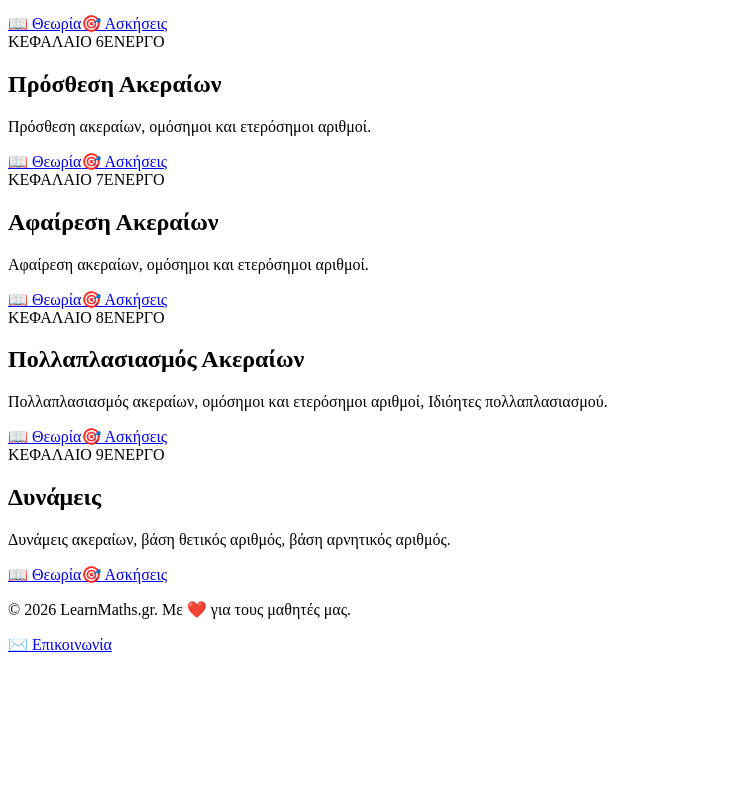
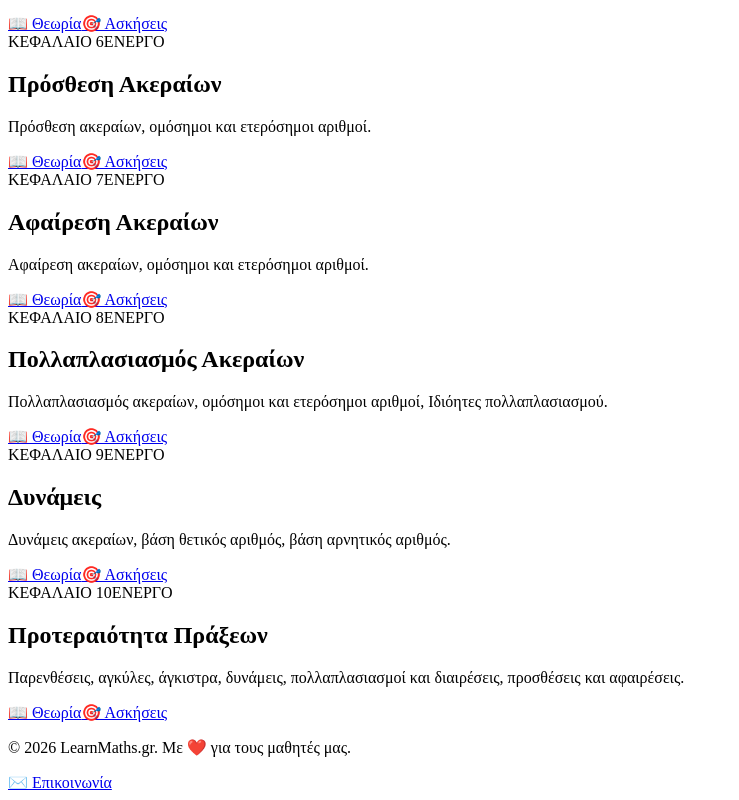
Before and after one commit to gkrimpas-lab/learn-maths-2026, a Next.js app: page /a-gymnasiou in a window 1280 px wide. Shown: the part 820-1620 px from the top of the page, without its empty margins (0-739 px from the left). Before the commit the page ends 1482 px from the top, so only its background shows below. Built offline with nearby package versions, Linux system fonts and the light colour scheme.

Commit message:
Add new chapter for 'Προτεραιότητα Πράξεων'

```diff
--- a/pages/a-gymnasiou/index.js
+++ b/pages/a-gymnasiou/index.js
@@ -73,6 +73,14 @@ const CHAPTERS = [
     title: 'Δυνάμεις',
     desc: 'Δυνάμεις ακεραίων, βάση θετικός αριθμός, βάση αρνητικός αριθμός.',
     badge: 'ΚΕΦΑΛΑΙΟ 9',
+    active: true,
+  },
+  {
+    id: '10',
+    slug: '10-proteraiotita-prakseon',
+    title: 'Προτεραιότητα Πράξεων',
+    desc: 'Παρενθέσεις, αγκύλες, άγκιστρα, δυνάμεις, πολλαπλασιασμοί και διαιρέσεις, προσθέσεις και αφαιρέσεις.',
+    badge: 'ΚΕΦΑΛΑΙΟ 10',
     active: true,
   },
 ];
```
